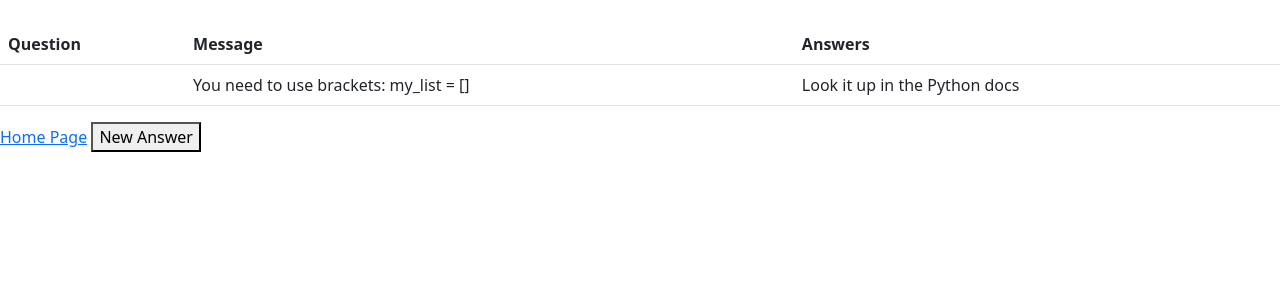
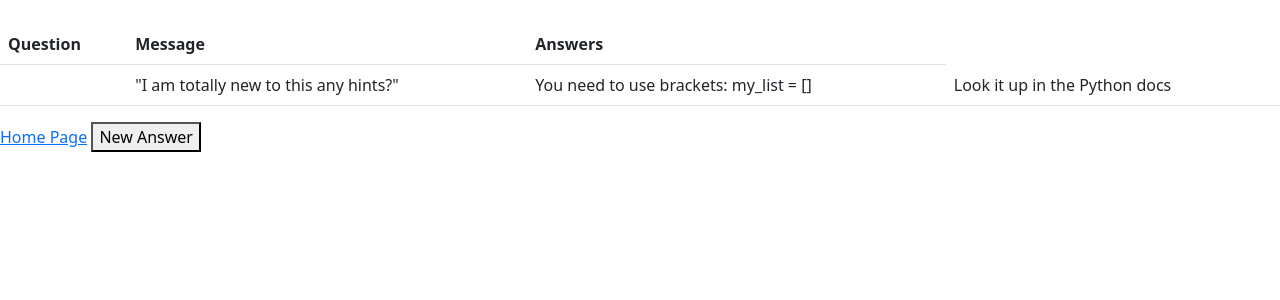
Before and after one commit to MadalinaDumitrascu/AskMate1, a Flask app: page /question/1 in a window 1280 px wide. Shown: the top 300 px of the page. Run offline with Flask 2, Linux system fonts and the light colour scheme; some libraries are stand-ins or nearby versions.

Commit message:
recuperated the questions.csv, and managed to make the program read the csv file

```diff
--- a/connection.py
+++ b/connection.py
@@ -2,7 +2,7 @@ import csv
 import os
 import util
 
-# QUESTIONS = os.environ['QUESTIONS']
+ # QUESTIONS = os.environ['QUESTIONS']
 
 
 
@@ -93,8 +93,7 @@ def convert_new_line(headers, id_question, title, new_question):
 
 
 def write_question(filename, headers, id_question, title, new_question):
-    new_line = convert_new_line(headers, id_question, title, new_question)
-    with open(filename, 'w') as csvfile:
+    with open(filename, 'a') as csvfile:
         csvwriter = csv.writer(csvfile)
-        csvwriter.writerow(new_line)
+        csvwriter.writerow()
     print(filename)
--- a/sample_data/question.csv
+++ b/sample_data/question.csv
@@ -1 +1,4 @@
 id,submission_time,view_number,vote_number,title,message,image
+1, 1493368154, 29, 7, "How to make lists in Python?",	"I am totally new to this any hints?"
+2, 1493068124, 15, 9, "Wordpress loading multiple jQuery Versions",	"I developed a plugin that uses the jquery booklet plugin (http://builtbywill.com/booklet/#/) this plugin binds a function to $ so I cann call $('.myBook').booklet(); I could easy managing the loading order with wp_enqueue_script so first I load jquery then I load booklet so everything is fine. BUT in my theme i also using jquery via webpack so the loading order is now following: jquery booklet app.js (bundled file with webpack, including jquery)",	images/image1.png
+3, 1493015432, 1364, 57, "Drawing canvas with an image picked with Cordova Camera Plugin,"	"I'm getting an image from device and drawing a canvas with filters using Pixi JS. It works all well using computer to get an image. But when I'm on IOS, it throws errors such as cross origin issue, or that I'm trying to use an unknown format. This is the code I'm using to draw the image (that works on web/desktop but not cordova built ios app)""
--- a/server.py
+++ b/server.py
@@ -1,17 +1,21 @@
 from flask import Flask, render_template, request, redirect, url_for
 import data_manager
+import os
+
 
 app = Flask(__name__)
 
+# QUESTIONS = os.environ['QUESTIONS']
 headers=['id', 'submission_time', 'view_number', 'vote_number', 'title', 'message', 'image']
-questions_bd = "C:\\Users\\Madalina\\Desktop\\Projects\\web\\ask-mate-1-python-MadalinaDumitrascu\\sample_data\\question.csv"
+questions_bd = 'C:\\Users\\Madalina\\Desktop\\Projects\\web\\ask-mate-1-python-MadalinaDumitrascu\\sample_data\\question.csv'
 answers_bd = "C:\\Users\\Madalina\\Desktop\\Projects\\web\\ask-mate-1-python-MadalinaDumitrascu\\sample_data\\answer.csv"
 
+# print(QUESTIONS)
 
 @app.route("/", methods=["POST", "GET"])
 def display_questions():
-    filename = questions_bd
-    questions = data_manager.get_data_base(filename)
+
+    questions = data_manager.get_data_base(questions_bd)
     return render_template("list.html", questions=questions)
 
 
@@ -31,7 +35,7 @@ def form():
     id_question = data_manager.generate_id_number(filename)
     if request.method == "POST":
         title = request.form.get("title")
-        new_question = request.form.get("new_question")
+        new_question = request.form.get("question")
         data_manager.write_question(filename, headers, id_question, title, new_question)
     return render_template("add-question.html", id_question=id_question)
 
--- a/templates/add-question.html
+++ b/templates/add-question.html
@@ -4,7 +4,7 @@
 
 <h2>Add Question</h2>
 
-<form action="/add-question">
+<form action="/add-question" method="post">
   <label for="title">Your Question:</label><br>
   <input type="text" id="title" name="title" ><br>
   <label for="question">Your question:</label><br>
@@ -15,7 +15,7 @@
       <input type="submit"/>
      </a>
      </form>
-</form>
+
 
 <p>If you click the "Submit" button, the form-data will be sent to a page called "/add-question.html".</p>
 
--- a/templates/list.html
+++ b/templates/list.html
@@ -18,12 +18,7 @@
             <td>Submission_time</td>
             <td>View_number</td>
             <td>Vote_number</td>
-
             <td <a href ="question.html"> Title</td> </a>
-
-
-            <td> Title </td>
-
             <td>Message</td>
             <td>Image</td>
         </tr>
--- a/util.py
+++ b/util.py
@@ -9,5 +9,6 @@ def converter(elem):
 
 def generate_id_number(ids):
     ids = [int(id) for id in ids]
-    latest_id = max(ids)
-    return latest_id + 1
+    print(ids)
+
+    return
```
